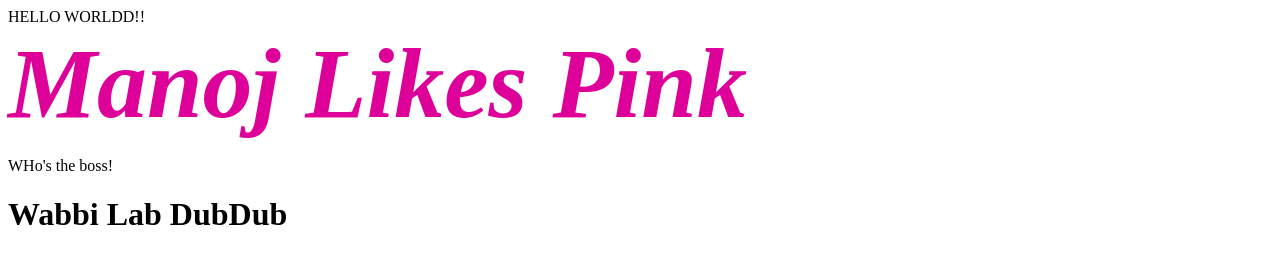
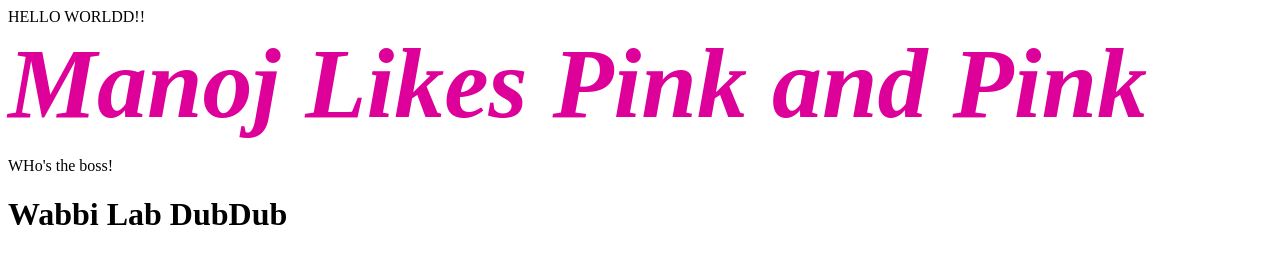
Before and after one commit to projectopel/testrepo, a plain HTML site: page index.html in a window 1280 px wide. Drawn offline with Linux system fonts and the light colour scheme.

Commit message:
Update index.html

```diff
--- a/index.html
+++ b/index.html
@@ -16,7 +16,7 @@
             <p class="browsehappy">You are using an <strong>outdated</strong> browser. Please <a href="#">upgrade your browser</a> to improve your experience.</p>
         <![endif]-->
         HELLO WORLDD!!
-        <p style="margin:0px auto;width:100%"><em><strong style="font-size:100px;color:#dd0099">Manoj Likes Pink</strong></em></p>
+        <p style="margin:0px auto;width:100%"><em><strong style="font-size:100px;color:#dd0099">Manoj Likes Pink and Pink</strong></em></p>
         <script src="" async defer></script>
         <p> WHo's the boss!</p>
 
```
